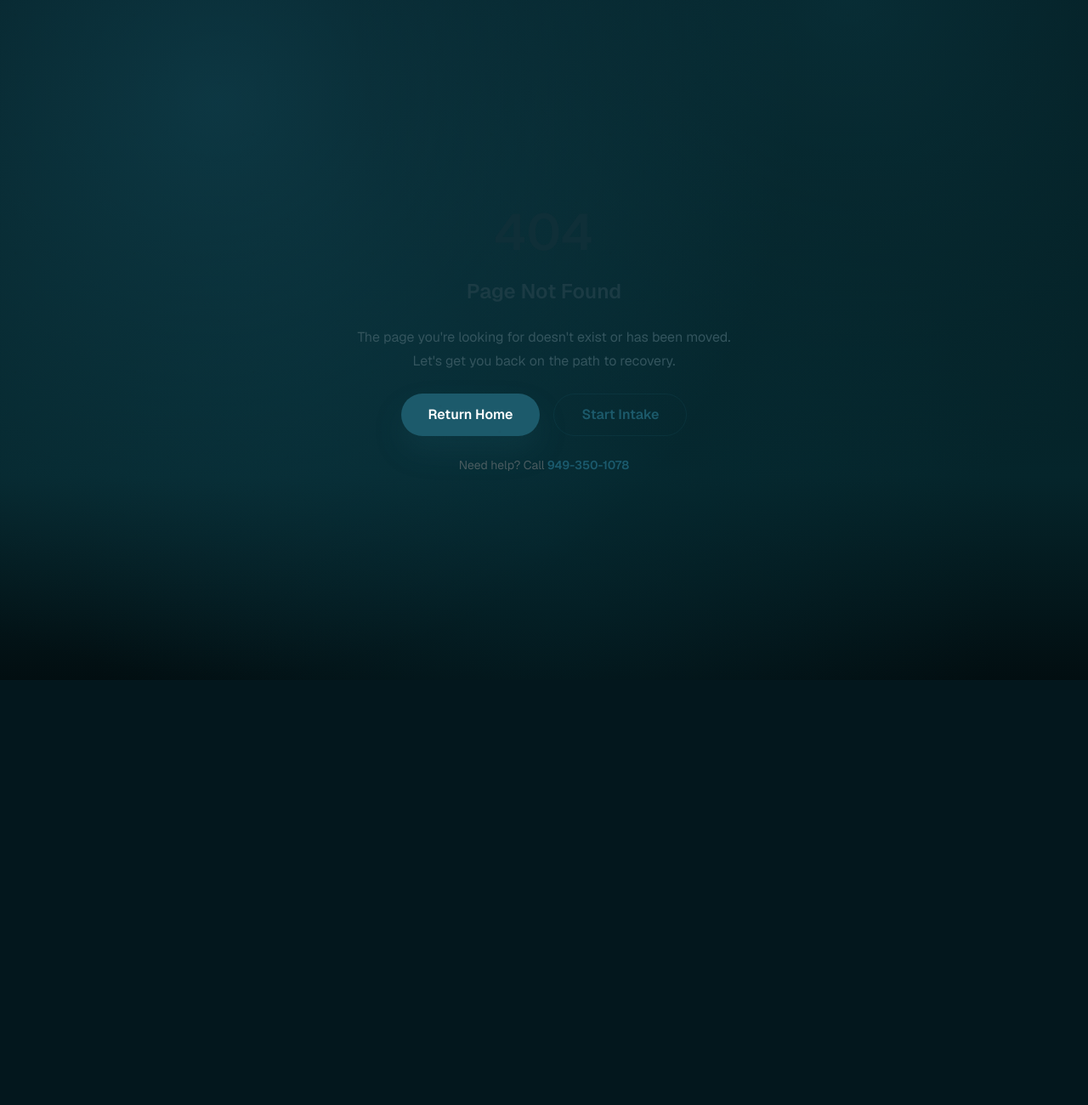
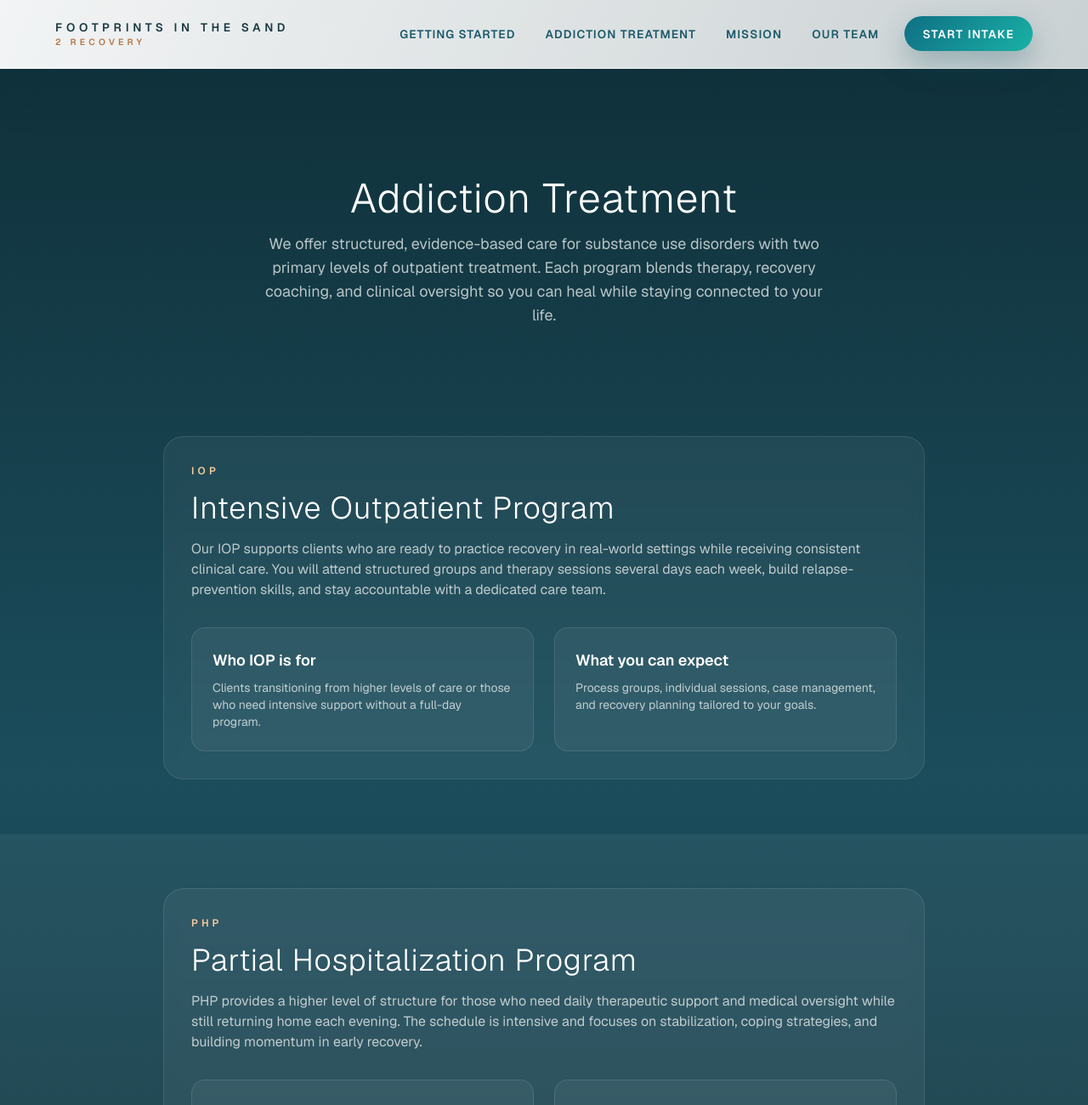
Before and after one commit to KristianPetrov/Footprints-In-The-Sand, a Next.js app: page /addiction-treatment in a window 1280 px wide. Before the commit this address had no page. Shown: the top 1300 px of the page at 85% size. Before the commit the page ends 800 px from the top, so only its background shows below. Built offline with nearby package versions, Linux system fonts and the light colour scheme.

Commit message:
added addicition treatment section

```diff
--- /dev/null
+++ b/app/addiction-treatment/page.tsx
@@ -0,0 +1,122 @@
+import type { Metadata } from "next";
+import Link from "next/link";
+import { HeroNav } from "../components/HeroNav";
+
+export const metadata: Metadata = {
+  title: "Addiction Treatment",
+  description:
+    "Explore our addiction treatment programs, including Intensive Outpatient (IOP) and Partial Hospitalization (PHP).",
+  openGraph: {
+    title: "Addiction Treatment | Footprints In The Sand 2 Recovery",
+    description:
+      "Learn about our IOP and PHP addiction treatment programs and how each level of care supports lasting recovery.",
+  },
+};
+
+export default function AddictionTreatmentPage() {
+  return (
+    <main className="min-h-screen bg-gradient-to-b from-[#0f2f38] via-[#1b4d5c] to-[#0f2f38] overflow-hidden">
+      <HeroNav />
+      <section className="relative px-6 pb-16 pt-32 text-center">
+        <h1 className="font-display text-4xl font-light tracking-wide text-white md:text-5xl">
+          Addiction Treatment
+        </h1>
+        <p className="mx-auto mt-4 max-w-2xl text-lg text-white/70">
+          We offer structured, evidence-based care for substance use disorders with two primary levels of
+          outpatient treatment. Each program blends therapy, recovery coaching, and clinical oversight so you
+          can heal while staying connected to your life.
+        </p>
+      </section>
+
+      <section className="px-6 py-16">
+        <div className="mx-auto max-w-4xl">
+          <div className="rounded-3xl border border-white/10 bg-white/5 p-8 backdrop-blur">
+            <p className="text-xs font-semibold uppercase tracking-[0.35em] text-[#f7c99b]">IOP</p>
+            <h2 className="mt-4 font-display text-3xl font-light tracking-wide text-white md:text-4xl">
+              Intensive Outpatient Program
+            </h2>
+            <p className="mt-4 text-white/70">
+              Our IOP supports clients who are ready to practice recovery in real-world settings while receiving
+              consistent clinical care. You will attend structured groups and therapy sessions several days each
+              week, build relapse-prevention skills, and stay accountable with a dedicated care team.
+            </p>
+            <div className="mt-8 grid gap-6 md:grid-cols-2">
+              <div className="rounded-2xl border border-white/10 bg-white/5 p-6">
+                <h3 className="text-lg font-semibold text-white">Who IOP is for</h3>
+                <p className="mt-2 text-sm text-white/70">
+                  Clients transitioning from higher levels of care or those who need intensive support without a
+                  full-day program.
+                </p>
+              </div>
+              <div className="rounded-2xl border border-white/10 bg-white/5 p-6">
+                <h3 className="text-lg font-semibold text-white">What you can expect</h3>
+                <p className="mt-2 text-sm text-white/70">
+                  Process groups, individual sessions, case management, and recovery planning tailored to your
+                  goals.
+                </p>
+              </div>
+            </div>
+          </div>
+        </div>
+      </section>
+
+      <section className="bg-white/5 px-6 py-16">
+        <div className="mx-auto max-w-4xl">
+          <div className="rounded-3xl border border-white/10 bg-white/5 p-8 backdrop-blur">
+            <p className="text-xs font-semibold uppercase tracking-[0.35em] text-[#f7c99b]">PHP</p>
+            <h2 className="mt-4 font-display text-3xl font-light tracking-wide text-white md:text-4xl">
+              Partial Hospitalization Program
+            </h2>
+            <p className="mt-4 text-white/70">
+              PHP provides a higher level of structure for those who need daily therapeutic support and medical
+              oversight while still returning home each evening. The schedule is intensive and focuses on
+              stabilization, coping strategies, and building momentum in early recovery.
+            </p>
+            <div className="mt-8 grid gap-6 md:grid-cols-2">
+              <div className="rounded-2xl border border-white/10 bg-white/5 p-6">
+                <h3 className="text-lg font-semibold text-white">Who PHP is for</h3>
+                <p className="mt-2 text-sm text-white/70">
+                  Clients who need more frequent clinical support, structured days, or a step down from
+                  residential care.
+                </p>
+              </div>
+              <div className="rounded-2xl border border-white/10 bg-white/5 p-6">
+                <h3 className="text-lg font-semibold text-white">What you can expect</h3>
+                <p className="mt-2 text-sm text-white/70">
+                  Full-day therapy programming, psychiatric check-ins, and intensive skill-building groups to
+                  reinforce recovery foundations.
+                </p>
+              </div>
+            </div>
+          </div>
+        </div>
+      </section>
+
+      <section className="px-6 py-16">
+        <div className="mx-auto max-w-3xl text-center">
+          <h2 className="font-display text-3xl font-light tracking-wide text-white md:text-4xl">
+            Not sure which level of care fits?
+          </h2>
+          <p className="mt-4 text-white/70">
+            Our admissions team will walk you through options, verify insurance, and build a plan that matches
+            your clinical needs and schedule.
+          </p>
+          <div className="mt-8 flex flex-wrap justify-center gap-4">
+            <Link
+              href="/#intake"
+              className="inline-flex items-center justify-center rounded-full bg-[#f7c99b] px-8 py-3 text-base font-semibold text-[#1f2a2e] transition hover:-translate-y-0.5 hover:bg-[#f2b87e]"
+            >
+              Start Intake
+            </Link>
+            <Link
+              href="/getting-started"
+              className="inline-flex items-center justify-center rounded-full border border-white/30 px-8 py-3 text-base font-semibold text-white transition hover:border-white/60 hover:bg-white/10"
+            >
+              Learn About Admissions
+            </Link>
+          </div>
+        </div>
+      </section>
+    </main>
+  );
+}
--- a/app/components/HeroNav.tsx
+++ b/app/components/HeroNav.tsx
@@ -6,7 +6,7 @@ import { useState } from "react";
 
 const navItems = [
   { href: "/getting-started", label: "Getting Started" },
-  { href: "#treatment", label: "What We Treat" },
+  { href: "/addiction-treatment", label: "Addiction Treatment" },
   { href: "#mission", label: "Mission" },
 
   { href: "/team", label: "Our Team" },
--- a/app/page.tsx
+++ b/app/page.tsx
@@ -184,7 +184,7 @@ const clientSupport = [
   "Individualized treatment planning",
   "Aftercare planning",
   "Daily transportation to and from program",
-  "Family therapy coverage",
+  "Family therapy ",
 ];
 
 const programHighlights = [
```
